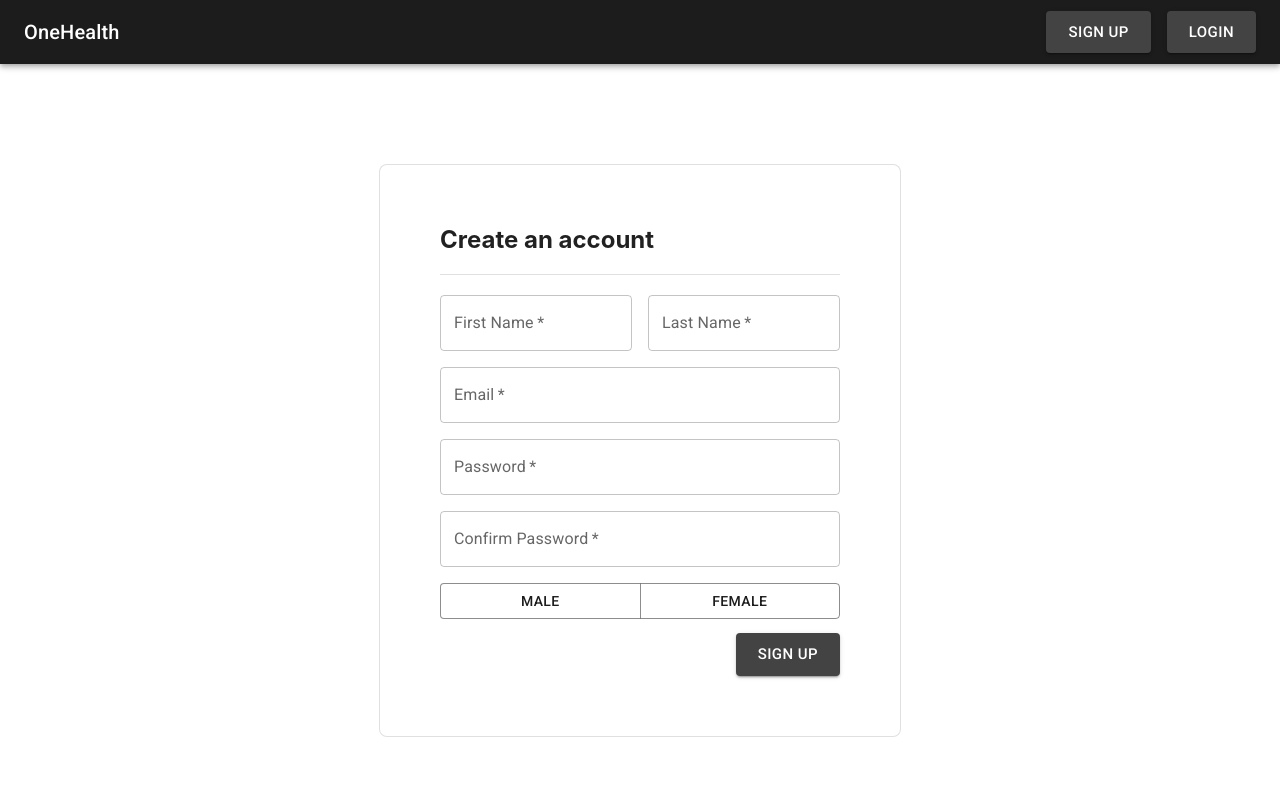
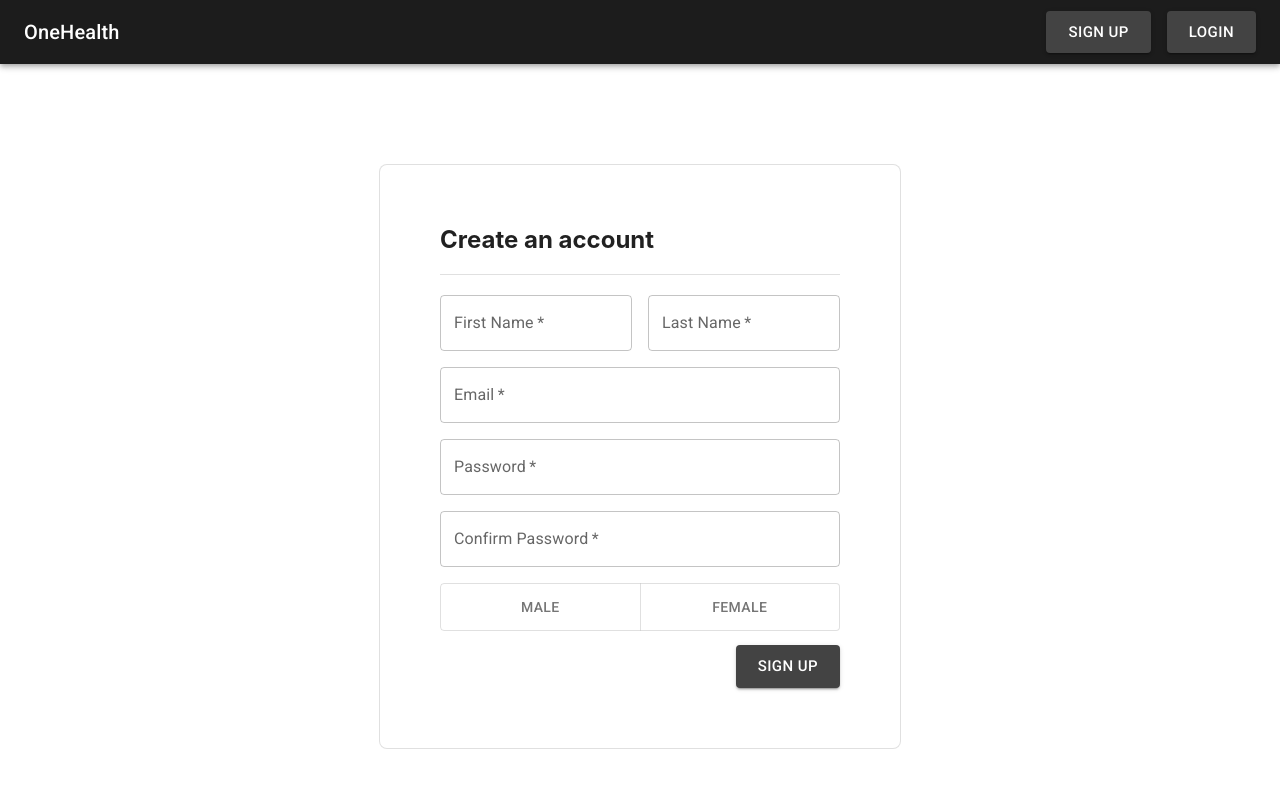
Before and after one commit to andrwcao/one-health, a React (Create React App) app in the folder frontend/: page /signup in a window 1280 px wide. Shown: the top 788 px of the page. Built offline with nearby package versions, Linux system fonts and the light colour scheme.

Commit message:
ISign Up page uses formik to store data

```diff
--- a/frontend/src/pages/SignUpPage.js
+++ b/frontend/src/pages/SignUpPage.js
@@ -1,5 +1,5 @@
 import React from 'react';
-import { Paper, Divider, Grid, TextField, Button, ButtonGroup} from '@mui/material';
+import { Paper, Divider, Grid, TextField, ToggleButtonGroup, ToggleButton } from '@mui/material';
 import { useFormik } from 'formik';
 
 import PrimaryButton from '../shared/buttons/PrimaryButton';
@@ -13,12 +13,22 @@ const SignUpPage = () => {
 
     const formik = useFormik({
         initialValues: {
+            firstName: '',
+            lastName: '',
             email: '',
+            password: '',
+            confirmPassword: '',
+            gender: '',
         },
         onSubmit: values => {
-            alert(JSON.stringify(values, null, 2));
+            console.log(JSON.stringify(values, null, 2));
         },
     });
+
+    const handleGenderChange = (event, newGender) => {
+        // manually update formik
+        formik.setFieldValue('gender', newGender);
+      };
 
     return (
         <div className='box'>
@@ -59,7 +69,7 @@ const SignUpPage = () => {
                                         />
                                     </Grid>
                                     <Grid item xs={12}>
-                                    <TextField
+                                        <TextField
                                         required
                                         id="email"
                                         name="email"
@@ -72,7 +82,7 @@ const SignUpPage = () => {
                                         />
                                     </Grid>
                                     <Grid item xs={12}>
-                                    <TextField
+                                        <TextField
                                         required
                                         id="password"
                                         name="password"
@@ -85,7 +95,7 @@ const SignUpPage = () => {
                                         />
                                     </Grid>
                                     <Grid item xs={12}>
-                                    <TextField
+                                        <TextField
                                         required
                                         id="confirmPassword"
                                         name="confirmPassword"
@@ -98,10 +108,23 @@ const SignUpPage = () => {
                                         />
                                     </Grid>
                                     <Grid item xs={12}>
-                                        <ButtonGroup fullWidth variant="outlined" aria-label="outlined button group">
-                                            <Button>Male</Button>
-                                            <Button>Female</Button>
-                                        </ButtonGroup>
+                                        <ToggleButtonGroup
+                                        exclusive
+                                        aria-label="text alignment"
+                                        id="gender"
+                                        name="gender"
+                                        type="text"
+                                        fullWidth
+                                        onChange={handleGenderChange}
+                                        value={formik.values.gender}
+                                        >
+                                            <ToggleButton value="Male" aria-label="left aligned">
+                                                Male
+                                            </ToggleButton>
+                                            <ToggleButton value="Female" aria-label="centered">
+                                                Female
+                                            </ToggleButton>
+                                        </ToggleButtonGroup>
                                     </Grid>
                                 </Grid>
                         </div>
```
